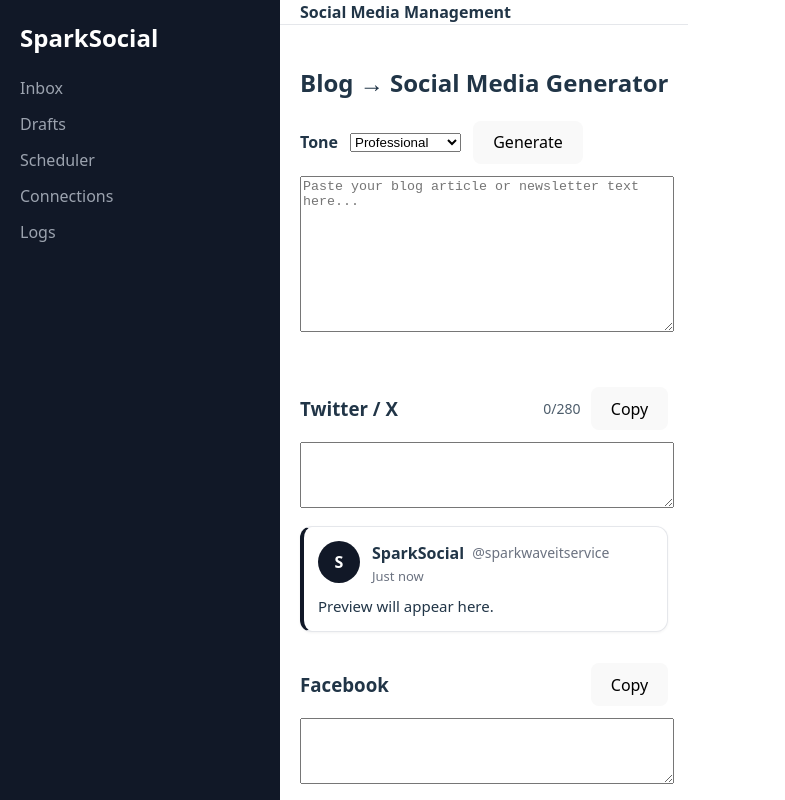
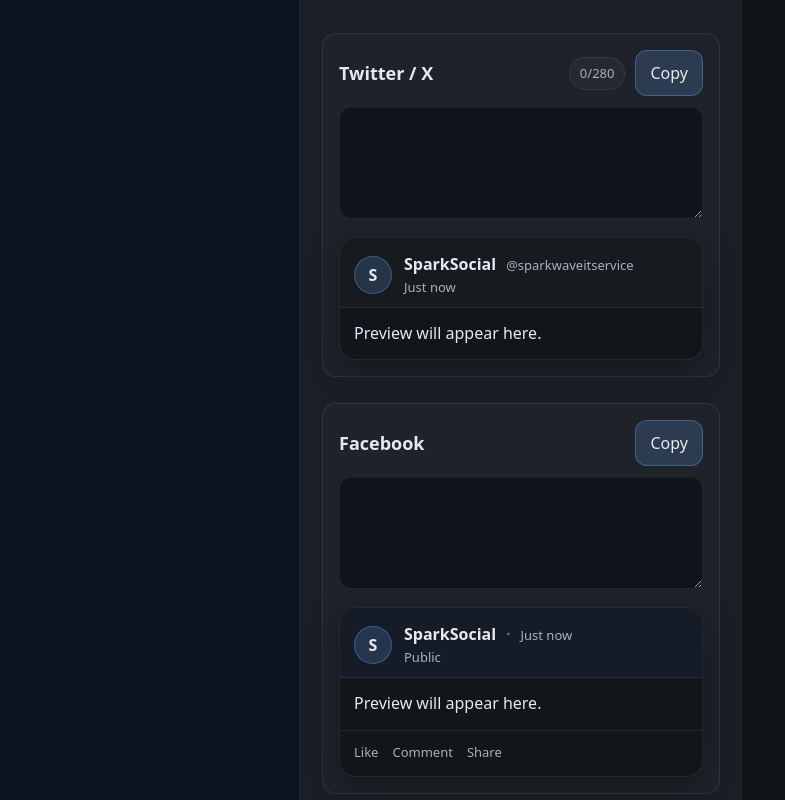
Before and after one commit to Mikekellydev/social-sparkwave, a React (Vite) app: page / in a window 1280 px wide. Shown: the top 800 px of the page, without its empty margins (0-785 px from the left). Built offline with nearby package versions, Linux system fonts and the light colour scheme.

Commit message:
Fixed social preview from App.css

```diff
--- a/src/App.css
+++ b/src/App.css
@@ -1,71 +1,177 @@
+/* ===== Global layout ===== */
+:root {
+  --bg: #0f1216;
+  --panel: #141922;
+  --panel-2: #101521;
+  --text: #e6e9ef;
+  --muted: #a9b1bd;
+  --line: rgba(255, 255, 255, 0.08);
+  --accent: #6aa9ff;
+  --danger: #ff6b6b;
+
+  --radius: 14px;
+  --shadow: 0 10px 30px rgba(0, 0, 0, 0.35);
+}
+
+* {
+  box-sizing: border-box;
+}
+
+html,
+body {
+  height: 100%;
+}
+
 body {
   margin: 0;
-  font-family: system-ui, Arial, sans-serif;
+  font-family: system-ui, -apple-system, Segoe UI, Roboto, Arial, sans-serif;
+  background: var(--bg);
+  color: var(--text);
 }
 
+/* ===== App shell ===== */
 .app {
-  display: flex;
-  height: 100vh;
+  min-height: 100vh;
+  display: grid;
+  grid-template-columns: 300px 1fr;
 }
 
 .sidebar {
-  width: 240px;
-  background: #111827;
-  color: white;
-  padding: 20px;
+  background: linear-gradient(180deg, #0d1422 0%, #0b1220 100%);
+  border-right: 1px solid var(--line);
+  padding: 22px 18px;
 }
 
 .sidebar h2 {
-  margin-top: 0;
+  margin: 0 0 14px 0;
+  font-size: 30px;
+  letter-spacing: 0.3px;
 }
 
 .sidebar nav {
   display: flex;
   flex-direction: column;
-  gap: 12px;
+  gap: 10px;
+  margin-top: 18px;
 }
 
 .sidebar a {
-  color: #9ca3af;
+  color: var(--muted);
   text-decoration: none;
+  padding: 10px 12px;
+  border-radius: 10px;
+  transition: 120ms ease;
 }
 
 .sidebar a:hover {
-  color: white;
+  background: rgba(255, 255, 255, 0.06);
+  color: var(--text);
 }
 
+.sidebar a.active {
+  background: rgba(106, 169, 255, 0.15);
+  color: var(--text);
+  border: 1px solid rgba(106, 169, 255, 0.25);
+}
+
+/* ===== Main area ===== */
 .main {
-  flex: 1;
-  display: flex;
-  flex-direction: column;
+  background: #1b1f25;
+  padding: 22px;
 }
 
 .header {
-  height: 60px;
-  border-bottom: 1px solid #e5e7eb;
-  display: flex;
-  align-items: center;
-  padding: 0 20px;
-  font-weight: 600;
+  font-size: 20px;
+  font-weight: 700;
+  margin-bottom: 14px;
+  padding-bottom: 10px;
+  border-bottom: 1px solid var(--line);
 }
 
 .content {
-  padding: 20px;
+  padding-top: 14px;
 }
 
-.sidebar a.active {
-  color: white;
-  font-weight: 600;
+/* ===== Form controls ===== */
+h2 {
+  margin: 6px 0 14px 0;
+  font-size: 26px;
 }
 
+h3 {
+  margin: 0;
+  font-size: 18px;
+}
+
+label {
+  color: var(--muted);
+}
+
+select,
+button,
+textarea {
+  font: inherit;
+}
+
+select {
+  background: var(--panel);
+  color: var(--text);
+  border: 1px solid var(--line);
+  padding: 10px 12px;
+  border-radius: 10px;
+  outline: none;
+}
+
+select:focus {
+  border-color: rgba(106, 169, 255, 0.5);
+}
+
+button {
+  background: rgba(106, 169, 255, 0.18);
+  color: var(--text);
+  border: 1px solid rgba(106, 169, 255, 0.35);
+  padding: 10px 14px;
+  border-radius: 12px;
+  cursor: pointer;
+  transition: 120ms ease;
+}
+
+button:hover {
+  background: rgba(106, 169, 255, 0.26);
+}
+
+textarea {
+  width: 100%;
+  background: #0f131a;
+  color: var(--text);
+  border: 1px solid var(--line);
+  border-radius: 12px;
+  padding: 12px;
+  outline: none;
+  resize: vertical;
+  line-height: 1.35;
+  box-shadow: inset 0 1px 0 rgba(255, 255, 255, 0.03);
+}
+
+textarea:focus {
+  border-color: rgba(106, 169, 255, 0.5);
+}
+
+/* ===== Platform blocks ===== */
 .platformBlock {
-  margin-top: 20px;
+  margin: 18px 0 26px 0;
+  padding: 16px;
+  border: 1px solid var(--line);
+  border-radius: var(--radius);
+  background: rgba(255, 255, 255, 0.02);
 }
 
 .platformHeader {
   display: flex;
   align-items: center;
   justify-content: space-between;
+  gap: 12px;
+  margin-bottom: 10px;
 }
 
 .platformActions {
@@ -75,94 +181,117 @@
 }
 
 .count {
-  font-size: 14px;
-  opacity: 0.8;
+  font-size: 13px;
+  color: var(--muted);
+  padding: 6px 10px;
+  border-radius: 999px;
+  border: 1px solid var(--line);
+  background: rgba(255, 255, 255, 0.03);
 }
 
 .count.over {
-  color: #ef4444;
-  font-weight: 700;
+  color: #ffe3e3;
+  border-color: rgba(255, 107, 107, 0.45);
+  background: rgba(255, 107, 107, 0.12);
 }
 
+/* ===== Preview cards (generic) ===== */
 .previewCard {
   margin-top: 12px;
-  border: 1px solid #e5e7eb;
-  border-radius: 12px;
-  padding: 14px;
-  background: white;
-  box-shadow: 0 1px 3px rgba(0,0,0,0.05);
+  border-radius: 16px;
+  border: 1px solid var(--line);
+  background: rgba(15, 18, 22, 0.75);
+  box-shadow: var(--shadow);
+  overflow: hidden;
 }
 
 .previewTop {
   display: flex;
   gap: 12px;
-  align-items: flex-start;
-  margin-bottom: 10px;
+  padding: 14px 14px 10px 14px;
+  border-bottom: 1px solid var(--line);
+  align-items: center;
 }
 
 .avatar {
-  width: 42px;
-  height: 42px;
-  border-radius: 999px;
-  display: flex;
-  align-items: center;
-  justify-content: center;
+  width: 38px;
+  height: 38px;
+  border-radius: 50%;
+  display: grid;
+  place-items: center;
   font-weight: 800;
-  background: #111827;
-  color: white;
+  background: rgba(106, 169, 255, 0.18);
+  border: 1px solid rgba(106, 169, 255, 0.35);
+  color: var(--text);
 }
 
 .nameRow {
   display: flex;
-  gap: 8px;
-  align-items: center;
+  align-items: baseline;
+  gap: 10px;
   flex-wrap: wrap;
 }
 
 .displayName {
-  font-weight: 700;
+  font-weight: 800;
 }
 
 .handle {
-  color: #6b7280;
-  font-size: 14px;
+  color: var(--muted);
+  font-size: 13px;
 }
 
 .metaRow {
-  color: #6b7280;
+  color: var(--muted);
   font-size: 13px;
   margin-top: 2px;
 }
 
 .metaDot {
-  color: #6b7280;
+  color: var(--muted);
+  opacity: 0.8;
 }
 
 .previewBody {
+  padding: 14px;
   white-space: pre-wrap;
-  line-height: 1.4;
-  font-size: 15px;
-  margin-top: 6px;
+  line-height: 1.45;
+  color: var(--text);
 }
 
 .previewFooter {
   display: flex;
   gap: 14px;
-  border-top: 1px solid #f3f4f6;
-  margin-top: 12px;
-  padding-top: 10px;
-  color: #6b7280;
-  font-size: 14px;
+  padding: 12px 14px 14px 14px;
+  border-top: 1px solid var(--line);
+  color: var(--muted);
+  font-size: 13px;
 }
 
-.previewCard.x {
-  border-left: 4px solid #111827;
+/* ===== Slight platform flavoring ===== */
+.previewCard.x .previewTop {
+  background: rgba(255, 255, 255, 0.02);
 }
 
-.previewCard.fb {
-  border-left: 4px solid #1877f2;
+.previewCard.fb .previewTop {
+  background: rgba(59, 89, 152, 0.10);
 }
 
-.previewCard.li {
-  border-left: 4px solid #0a66c2;
+.previewCard.li .previewTop {
+  background: rgba(10, 102, 194, 0.12);
 }
+
+/* ===== Responsive ===== */
+@media (max-width: 980px) {
+  .app {
+    grid-template-columns: 1fr;
+  }
+
+  .sidebar {
+    position: sticky;
+    top: 0;
+    z-index: 10;
+    border-right: none;
+    border-bottom: 1px solid var(--line);
+  }
+}
```
